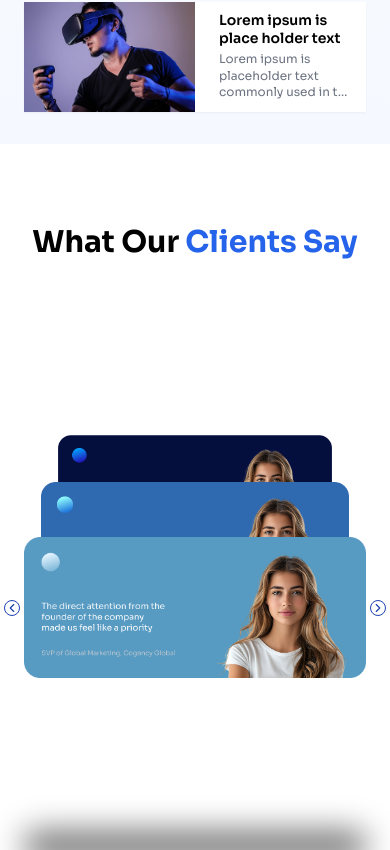
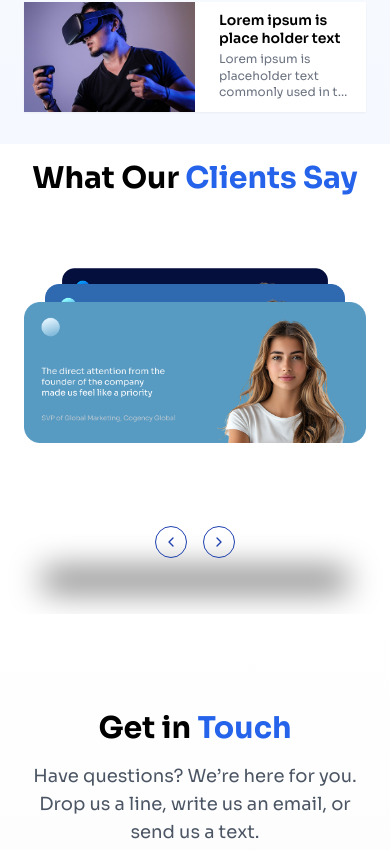
Before and after one commit to Code-X-Novas/Code-X-Novas, a React (Vite) app: page / in a window 390 px wide. Shown: the part 8734-9584 px from the top of the page. Built offline with nearby package versions, Linux system fonts and the light colour scheme.

Commit message:
Products made responsive

```diff
--- a/src/pages/Products.jsx
+++ b/src/pages/Products.jsx
@@ -1,50 +1,62 @@
-//I have fixed the buttons for making it responsive across all the screen sizes For tablet/ipads, mobiles and desktop
-//For desktop it appears like the figma prototype.(Big arrow buttons)
-//For tablet/ipads & mobiles it appears small and closer to the picture animation
-// It is totally responsive on all!
-
-{/* Few Imports */}
 import React, { useState } from "react";
 import { FiChevronLeft, FiChevronRight } from "react-icons/fi";
 import { motion, AnimatePresence } from "framer-motion";
 
-// Import images
 import Client1 from "../assets/Products/Client1.png";
 import Client2 from "../assets/Products/Client2.png";
 import Client3 from "../assets/Products/Client3.png";
 
-// Testimonial data
 const testimonials = [Client1, Client2, Client3];
 
 const Products = () => {
   const [index, setIndex] = useState(0);
   const [direction, setDirection] = useState(1);
 
-  // Button functions(This is for Prev)
   const handlePrev = () => {
     setDirection(-1);
     setIndex((prev) => (prev - 1 + testimonials.length) % testimonials.length);
   };
 
- // (This is for next)
   const handleNext = () => {
     setDirection(1);
     setIndex((prev) => (prev + 1) % testimonials.length);
   };
 
   return (
-    <section className="relative w-full py-20 px-6 md:px-12 bg-white text-center overflow-hidden">
-
+    <section className="relative w-full py-4 sm:py-6 px-6 md:px-12 bg-white text-center overflow-hidden">
       <h2
-        className="relative z-10 text-3xl sm:text-4xl md:text-5xl font-bold mb-12"
+        className="relative z-10 text-3xl sm:text-4xl md:text-5xl font-bold -mb-12 md:mb-12"
         style={{ fontFamily: "Sora" }}
       >
         <span className="text-black">What Our </span>
         <span className="text-blue-600">Clients Say</span>
       </h2>
 
-      <div className="relative flex items-center justify-center max-w-6xl mx-auto">
+      <div className="hidden sm:flex items-center justify-center max-w-6xl mx-auto relative">
+        <DesktopProducts
+          index={index}
+          direction={direction}
+          handlePrev={handlePrev}
+          handleNext={handleNext}
+        />
+      </div>
 
+      {/* Mobile */}
+      <div className="flex sm:hidden items-center justify-center max-w-md mx-auto relative">
+        <MobileProducts
+          index={index}
+          direction={direction}
+          handlePrev={handlePrev}
+          handleNext={handleNext}
+        />
+      </div>
+    </section>
+  );
+};
+
+const DesktopProducts = ({ index, direction, handlePrev, handleNext }) => {
+  return (
+    <div className="relative flex items-center justify-center w-full">
       <button
         onClick={handlePrev}
         className="absolute -left-5 sm:-left-6 lg:-left-10 z-20
@@ -54,7 +66,6 @@ const Products = () => {
       >
         <FiChevronLeft className="w-4 h-4 sm:w-5 sm:h-5 lg:w-6 lg:h-6" />
       </button>
-
 
       <div className="relative w-full max-w-4xl h-[600px] flex items-center justify-center perspective-[2000px]">
         <div className="absolute bottom-12 left-1/2 -translate-x-1/2 w-[100%] h-7 bg-black/60 rounded-xl blur-lg"></div>
@@ -92,7 +103,6 @@ const Products = () => {
         </AnimatePresence>
       </div>
 
-
       <button
         onClick={handleNext}
         className="absolute -right-5 sm:-right-6 lg:-right-10 z-20
@@ -103,7 +113,64 @@ const Products = () => {
         <FiChevronRight className="w-4 h-4 sm:w-5 sm:h-5 lg:w-6 lg:h-6" />
       </button>
     </div>
-    </section>
+  );
+};
+
+const MobileProducts = ({ index, direction, handlePrev, handleNext }) => {
+  return (
+    <div className="relative w-full flex flex-col items-center justify-center">
+      <div className="relative w-full max-w-sm h-[450px] flex items-center justify-center perspective-[2000px]">
+        <div className="absolute bottom-2 left-1/2 -translate-x-1/2 w-[90%] h-5 bg-black/60 rounded-xl blur-lg"></div>
+
+        <img
+          src={testimonials[(index + 2) % testimonials.length]}
+          alt="third stacked"
+          className="absolute w-[78%] h-[78%] object-contain -top-0 z-10"
+        />
+
+        <img
+          src={testimonials[(index + 1) % testimonials.length]}
+          alt="second stacked"
+          className="absolute w-[88%] h-[88%] object-contain -top-0 z-20"
+        />
+
+        <AnimatePresence mode="wait">
+          <motion.img
+            key={index}
+            src={testimonials[index]}
+            alt="Client"
+            initial={{ opacity: 1, scale: 1, y: 0, zIndex: 30 }}
+            animate={{ opacity: 1, scale: 1, y: 0, zIndex: 30 }}
+            exit={{
+              opacity: 1,
+              scale: 0.85,
+              y: 100,
+              rotateX: direction === 1 ? 25 : -25,
+              zIndex: 5,
+            }}
+            transition={{ duration: 0.7, ease: "easeInOut" }}
+            className="absolute w-[100%] h-[100%] object-contain"
+            style={{ transformOrigin: "center bottom" }}
+          />
+        </AnimatePresence>
+      </div>
+
+      <div className="absolute bottom-[40px] left-1/2 -translate-x-1/2 flex gap-4 z-30">
+        <button
+          onClick={handlePrev}
+          className="w-8 h-8 flex items-center justify-center border border-blue-800 rounded-full text-blue-800 hover:bg-blue-800 hover:text-white transition"
+        >
+          <FiChevronLeft className="w-4 h-4" />
+        </button>
+
+        <button
+          onClick={handleNext}
+          className="w-8 h-8 flex items-center justify-center border border-blue-800 rounded-full text-blue-800 hover:bg-blue-800 hover:text-white transition"
+        >
+          <FiChevronRight className="w-4 h-4" />
+        </button>
+      </div>
+    </div>
   );
 };
 
```
Lines whose indentation alone changed are shown as unchanged.
